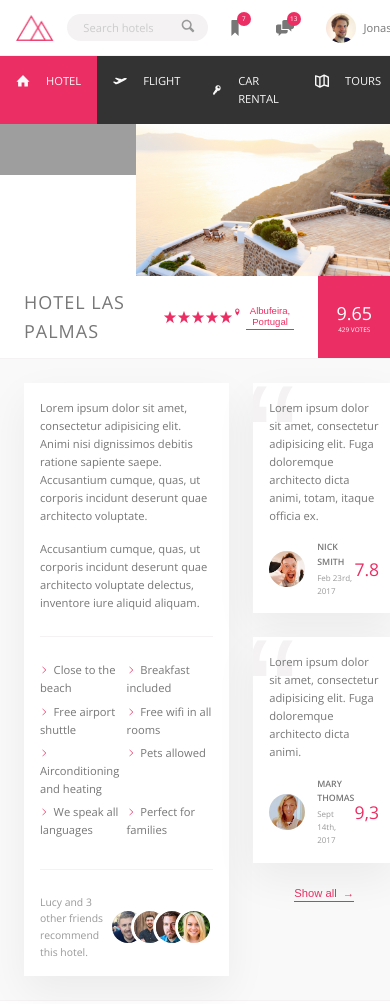
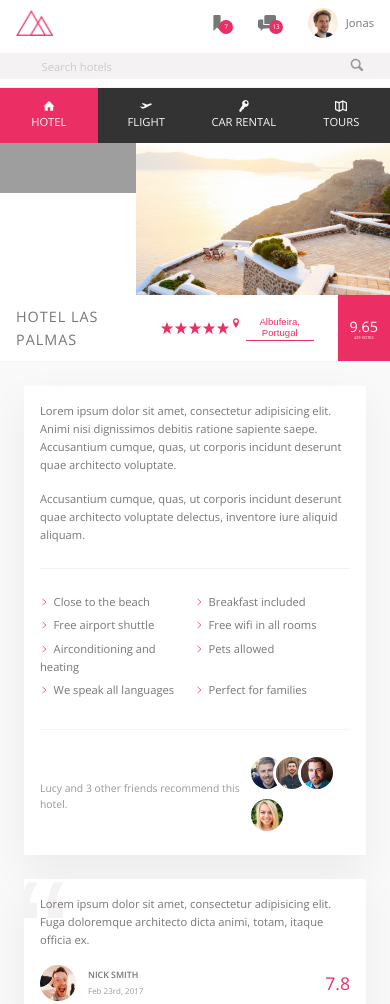
Before and after one commit to BartsWebdevelopment/trillo, a website: page index.html in a window 390 px wide. Shown: the top 1004 px of the page. Drawn offline with nearby package versions, Linux system fonts and the light colour scheme; grey boxes are pictures that could not be loaded.

Commit message:
writing media queries part 2

```diff
--- a/sass/_base.scss
+++ b/sass/_base.scss
@@ -22,6 +22,8 @@
 $bp-largest: 75em; // 1200px
 $bp-large: 68.75em; // 1100px
 $bp-medium: 56.25em; // 900px
+$tb-small: 37.5em; // 600px
+$tb-smallest: 31.25em; //500px
 
 * {
   margin: 0;
--- a/sass/_components.scss
+++ b/sass/_components.scss
@@ -13,6 +13,12 @@
   display: flex;
   align-items: center;
   justify-content: center;
+
+  @media only screen and (max-width: 31.25em) {
+    order:1;
+    flex: 0 0 100%;
+    background-color: var(--color-Grey-light-2);
+  }
 
   &__input {
     font-family: inherit;
@@ -178,12 +184,23 @@
       justify-content: center;
       padding: 2rem;
     }
+    @media only screen and (max-width: 37.5em) {
+      flex-direction: column;
+      padding: 1.5rem .5rem;
+    }
   }
   &__icon{
     width: 1.75rem;
     height: 1.75rem;
     margin-right: 2rem;
     fill: currentColor;
+
+    @media only screen and (max-width: 37.5em) {
+      margin-right: 0;
+      margin-bottom: .7px;
+      width: 1.5rem;
+      height: 1.5rem;
+    }
   }
 }
 
@@ -225,6 +242,11 @@
     text-transform: uppercase;
     letter-spacing: 1px;
     padding: 1.5rem 3rem;
+
+    @media only screen and (max-width: 37.5em) {
+      font-size: 1.8rem;
+      padding: 1.25rem 2rem;
+    }
   }
   &__stars {
     margin-right: auto;
@@ -256,16 +278,26 @@
     flex-direction: column;
     align-items: center;
     justify-content: center;
+
+    @media only screen and (max-width: 37.5em) {
+      padding: 0 1.5rem;
+    }
   }
   &__rating-average {
     font-size: 2.25rem;
     font-weight: 300;
     margin-bottom: -3px;
+    @media only screen and (max-width: 37.5em) {
+      font-size: 1.8rem;
+    }
 
   }
   &__rating-count{
     font-size: .8rem;
     text-transform: uppercase;
+    @media only screen and (max-width: 37.5em) {
+      font-size: .5rem;
+    }
   }
 
 }
@@ -374,7 +406,7 @@
   }
 
   &__friends{
-    display: flex;
+    display: fle
   }
 
   &__photo {
--- a/sass/_layout.scss
+++ b/sass/_layout.scss
@@ -21,6 +21,11 @@
   display: flex;
   justify-content: space-between;
   align-items: center;
+  @media only screen and (max-width: 31.25em) {
+    flex-wrap: wrap;
+    align-content: space-around;
+    height: 11rem;
+  }
 }
 
 .content{
@@ -59,6 +64,9 @@
   @media only screen and (max-width: 56.25em) {
     padding: 3rem;
   }
+  @media only screen and (max-width: 37.5em) {
+    flex-direction: column;
+  }
 }
 
 .description{
@@ -72,6 +80,10 @@
     padding: 2rem;
     margin-right: 3rem;
   }
+  @media only screen and (max-width: 37.5em) {
+    margin-right: 0;
+    margin-bottom: 3rem;
+  }
 }
 .user-reviews{
   //background-color: yellowgreen;
```
Also changed, not shown: css/style.css.
